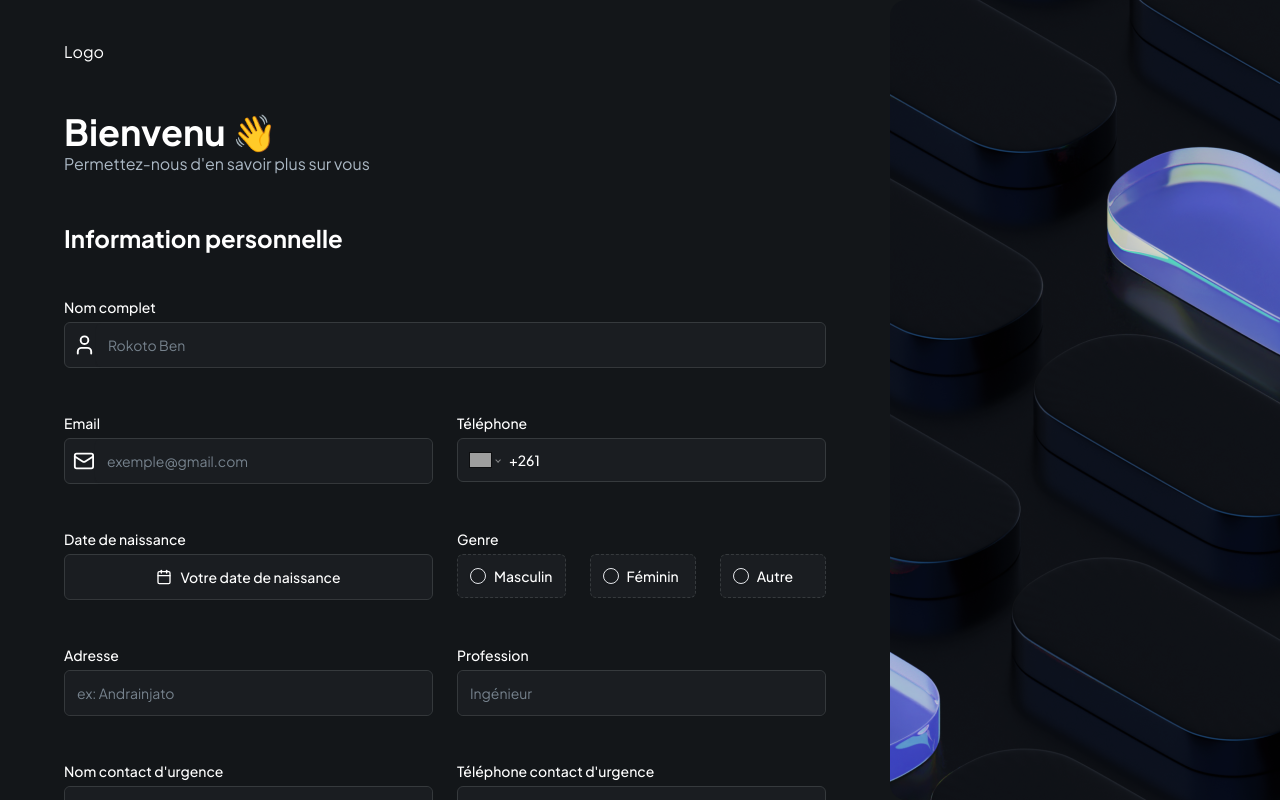
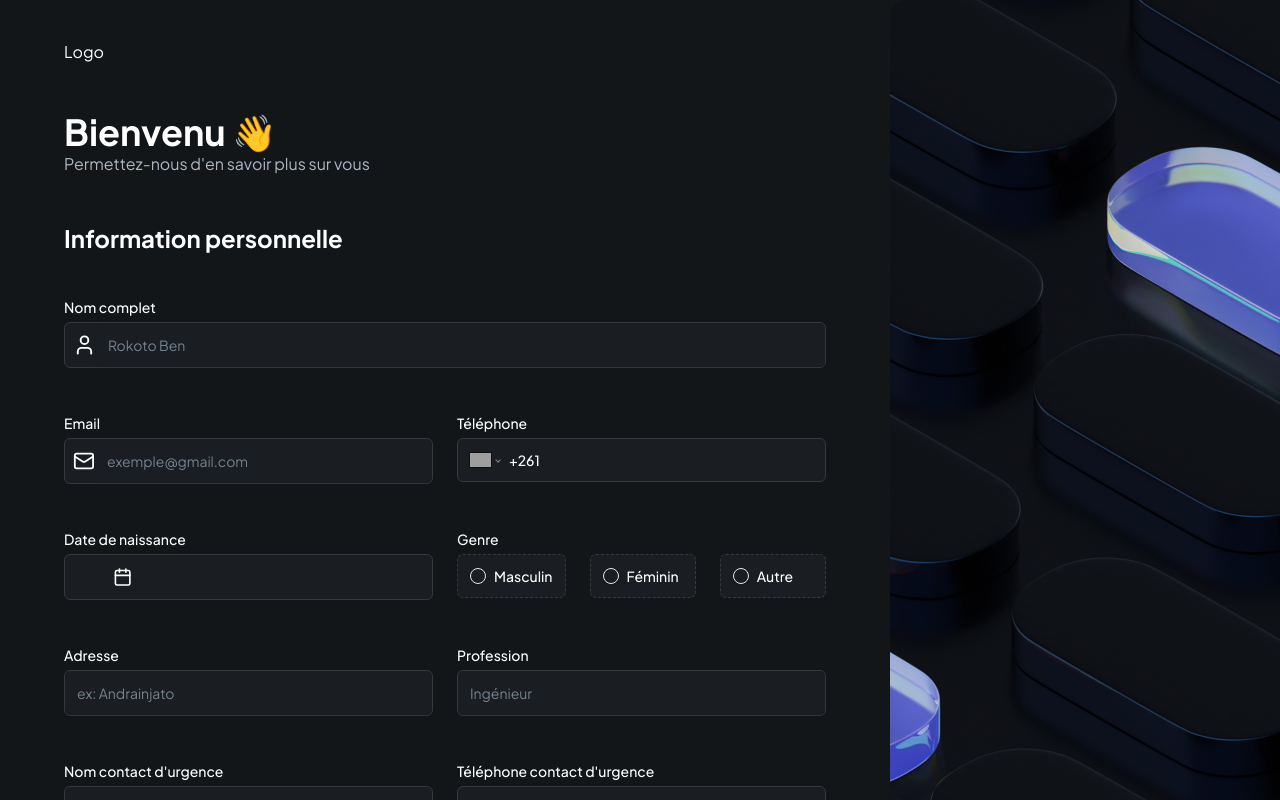
Before and after one commit to RivennSubaru/medical-appointment, a Next.js app: page /patients/1/register in a window 1280 px wide. Built offline with nearby package versions, Linux system fonts and the light colour scheme; data requests are answered from the project's data file; grey boxes are pictures that could not be loaded.

Commit message:
feat: integrate react-datepicker into CustomFormField and remove old DatePicker component

```diff
--- a/components/CustomFormField.tsx
+++ b/components/CustomFormField.tsx
@@ -13,9 +13,12 @@ import { Control } from 'react-hook-form'
 import { FormfieldType } from './PatientForm'
 import 'react-phone-number-input/style.css'
 import PhoneInput from 'react-phone-number-input'
-import { DatePicker } from './DatePicker'
 import { Select, SelectContent, SelectTrigger, SelectValue } from './ui/select'
 import { Textarea } from './ui/textarea'
+import DatePicker from "react-datepicker";
+
+import "react-datepicker/dist/react-datepicker.css";
+import { Calendar } from 'lucide-react'
 
 
 interface CustomProps {
@@ -33,7 +36,7 @@ interface CustomProps {
 }
 
 const RenderInput = ({field, props}: {field:any, props: CustomProps}) => {
-    const {fieldType, icon, placeholder, renderSkeleton } = props
+    const {fieldType, icon, placeholder, dateFormat, showTimeSelect, renderSkeleton } = props
 
     switch (fieldType) {
         case FormfieldType.INPUT:
@@ -64,7 +67,17 @@ const RenderInput = ({field, props}: {field:any, props: CustomProps}) => {
         case FormfieldType.DATE_PICKER:
             return (
                 <div className='flex items-center rounded-md border border-dark-500 bg-dark-400'>
-                    <DatePicker field={field} className="date-picker" placeholder='Votre date de naissance'/>
+                    <Calendar className='ml-12'/>
+                    <FormControl>
+                        <DatePicker
+                            selected={field.value}
+                            onChange={(date) => field.onChange(date)}
+                            dateFormat={dateFormat ?? "MM/dd/yyyy"}
+                            showTimeSelect={showTimeSelect ?? false}
+                            timeInputLabel='Time:'
+                            wrapperClassName='date-picker'
+                        />
+                    </FormControl>
                 </div>
             )
         case FormfieldType.SKELETON:
--- a/components/DatePicker.tsx
+++ /dev/null
@@ -1,53 +0,0 @@
-"use client"
-
-import * as React from "react"
-import { format } from "date-fns"
-import { CalendarIcon } from "lucide-react"
-
-import { cn } from "@/lib/utils"
-import { Button } from "@/components/ui/button"
-import { Calendar } from "@/components/ui/calendar"
-import {
-  Popover,
-  PopoverContent,
-  PopoverTrigger,
-} from "@/components/ui/popover"
-import { FormControl } from "./ui/form"
-
-export function DatePicker({ field, className, placeholder }: { field: any, className: string, placeholder: string }) {
-
-  return (
-    <Popover>
-      <PopoverTrigger asChild className={className}>
-        <FormControl>
-          <Button
-            variant={"outline"}
-            className={cn(
-              "w-[240px] pl-3 text-left font-normal",
-              !field.value && "text-muted-foreground"
-            )}
-          >
-            <CalendarIcon />
-            {field.value ? (
-              format(field.value, "PPP")
-            ) : (
-              <span>{placeholder}</span>
-            )}
-          </Button>
-        </FormControl>
-      </PopoverTrigger>
-      <PopoverContent className="w-auto p-0">
-        <Calendar
-          mode="single"
-          selected={field.value}
-          onSelect={field.onChange}
-          disabled={(date) =>
-            date > new Date() || date < new Date("1900-01-01")
-          }
-          initialFocus
-          className="rounded-md border border-black bg-neutral-900"
-        />
-      </PopoverContent>
-    </Popover>
-  )
-}
--- a/package.json
+++ b/package.json
@@ -24,6 +24,7 @@
     "next": "15.2.2",
     "next-themes": "^0.4.6",
     "react": "^19.0.0",
+    "react-datepicker": "^8.2.1",
     "react-day-picker": "^8.10.1",
     "react-dom": "^19.0.0",
     "react-dropzone": "^14.3.8",
```
Also changed, not shown: 1 other file (tests, documents, lock files or other folders).
